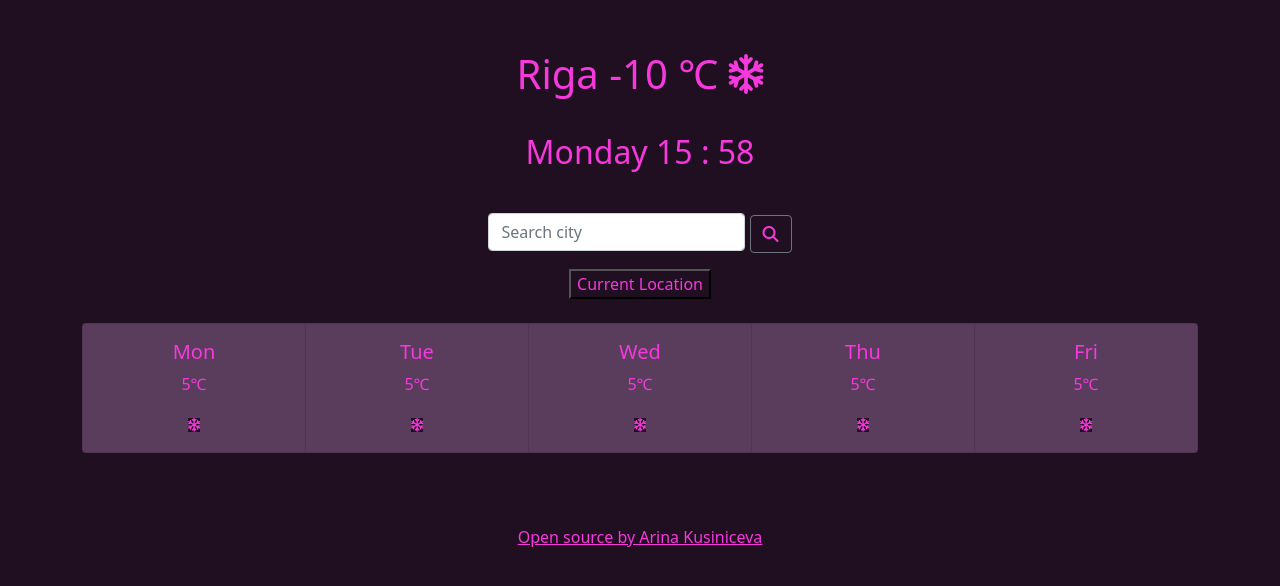
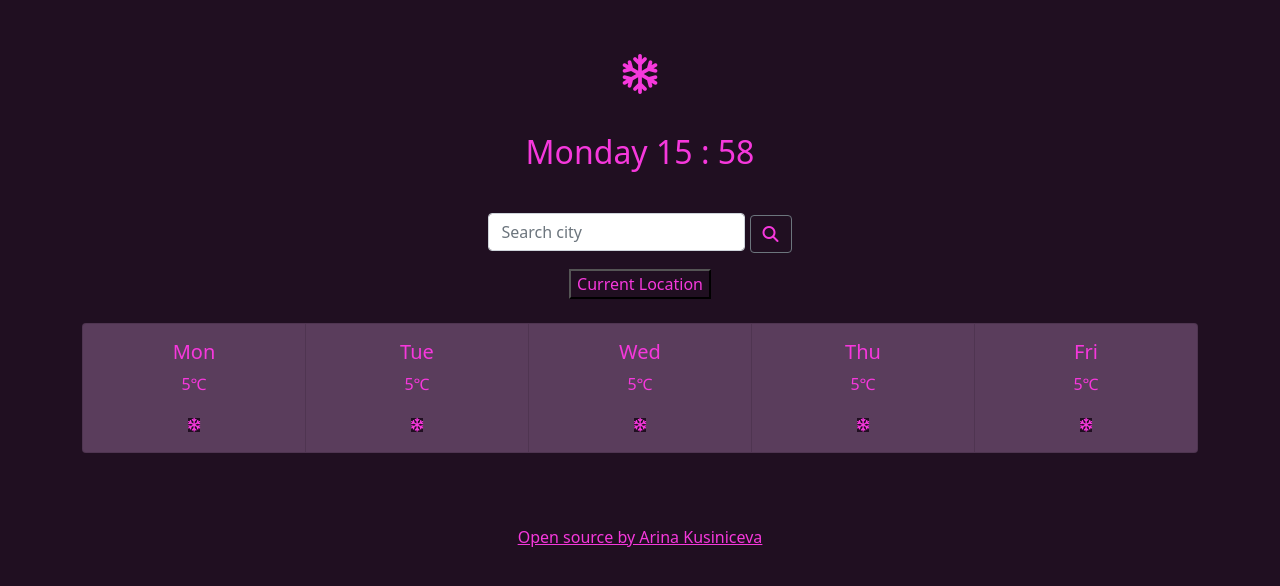
Before and after one commit to kusinicevaa/Weather-App, a plain HTML site: page index.html in a window 1280 px wide. Drawn offline with nearby package versions, Linux system fonts and the light colour scheme.

Commit message:
Updated classes for heading, temperature and date elements

```diff
--- a/index.html
+++ b/index.html
@@ -20,12 +20,12 @@
   </head>
   <body>
     <section>
-      <h1>
-        Riga<span id="#temperatureC">
-          -10 ℃ <i class="far fa-snowflake heading"></i>
+      <h1 class="city">
+        <span id="#temperature">
+          <i class="far fa-snowflake heading"></i>
         </span>
       </h1>
-      <h2>Wednesday 10:59</h2>
+      <h2 class="date">Wednesday 10:59</h2>
       <div class="container">
         <form id="searchcity" style="text-align: center; margin: 0 auto">
           <div class="mb-3">
```
